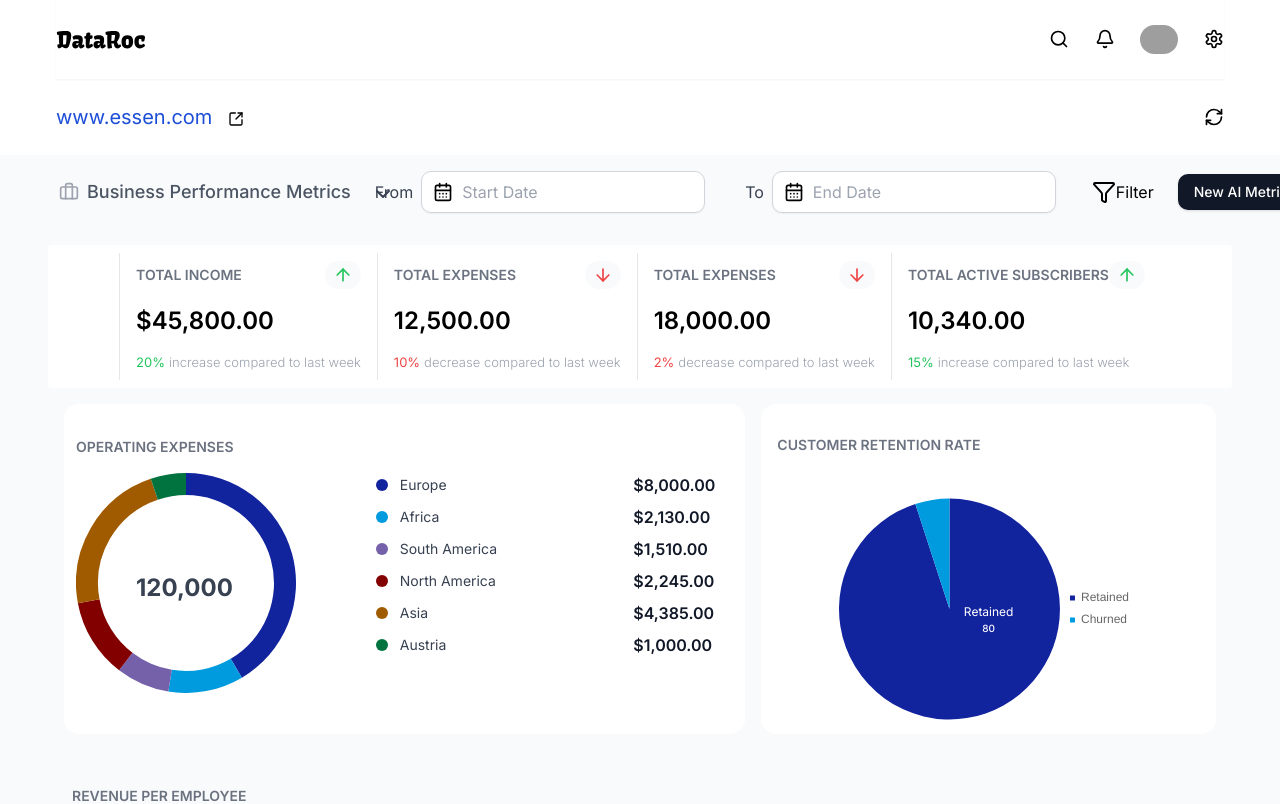
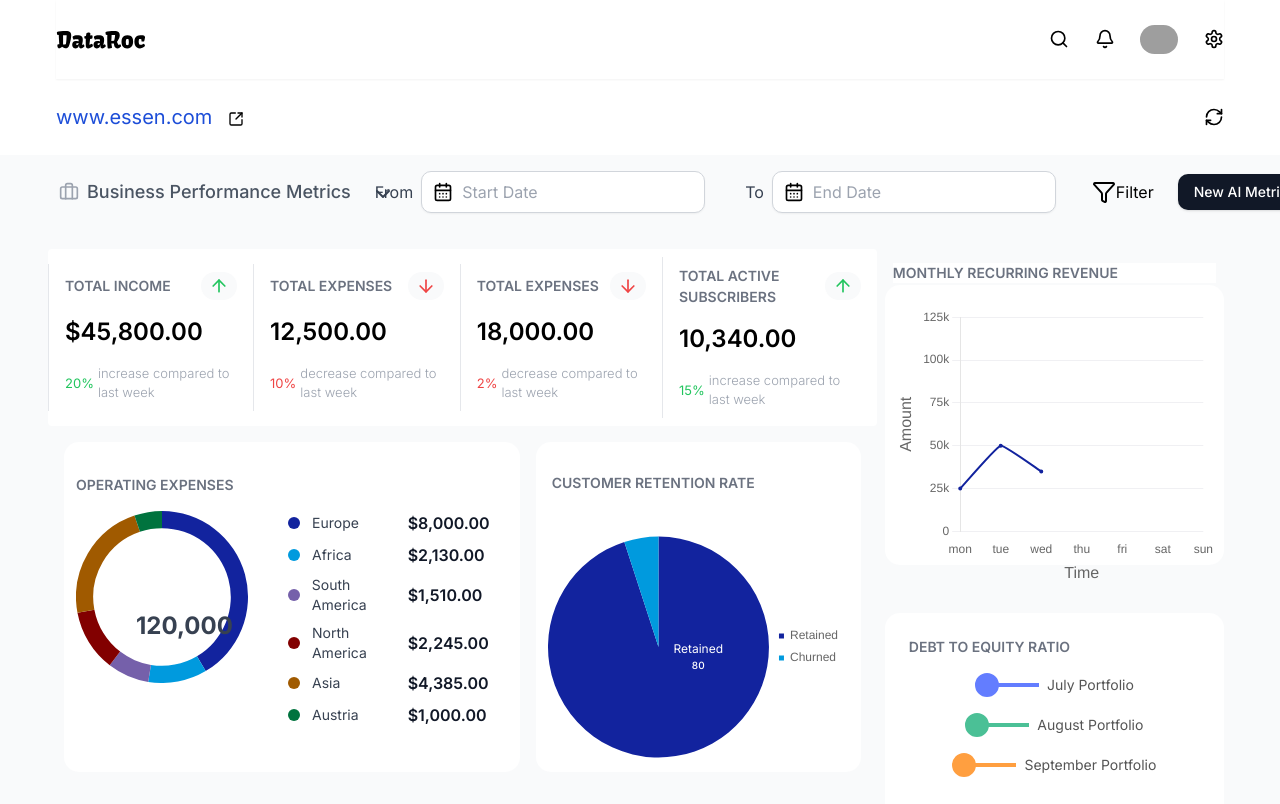
Before and after one commit to ivioje/DataRoc-dashboard, a Next.js app: page /dashboard in a window 1280 px wide. Shown: the top 804 px of the page. Built offline with nearby package versions, Linux system fonts and the light colour scheme; grey boxes are pictures that could not be loaded.

Commit message:
feat: added radar and line charts

```diff
--- a/components/BusinessMetric.tsx
+++ b/components/BusinessMetric.tsx
@@ -4,10 +4,13 @@ import Card from "./Card";
 import OperatingExpenses from "./charts/Expenses";
 import CustomerRetentionChart from "./charts/CustomerRetentionChart";
 import RevenueTable from "./RevenueTable";
+import MonthlyRecurringRevenueChart from "./charts/RecurringRevenueChart";
+import PortfolioComparisonChart from "./charts/PortfolioComparisonChart";
 
 const BusinessMetric = () => {
   return (
-    <div className="my-1">
+    <div className="flex">
+      <div className="my-1 max-w-[70%]">
         {/**cards */}
         <div className="flex items-center justify-center bg-white rounded">
           {CardStat.map((card) => (
@@ -32,6 +35,11 @@ const BusinessMetric = () => {
           <RevenueTable />
         </div>
       </div>
+      <div className="max-w-[30%]">
+        <MonthlyRecurringRevenueChart />
+        <PortfolioComparisonChart />
+      </div>
+    </div>
   );
 };
 
--- /dev/null
+++ b/components/charts/PortfolioComparisonChart.tsx
@@ -0,0 +1,183 @@
+"use client";
+import React, { useState, useRef } from "react";
+import { Radar } from "react-chartjs-2";
+import {
+  Chart as ChartJS,
+  RadialLinearScale,
+  PointElement,
+  LineElement,
+  Filler,
+  Tooltip,
+  Legend,
+} from "chart.js";
+
+ChartJS.register(
+  RadialLinearScale,
+  PointElement,
+  LineElement,
+  Filler,
+  Tooltip,
+  Legend
+);
+
+const PortfolioComparisonChart = () => {
+  const chartRef = useRef(null);
+  const [visibleDatasets, setVisibleDatasets] = useState([true, true, true]);
+
+  const originalData = {
+    labels: ["ROI", "Volatility", "Tax Efficiency", "Cost"],
+    datasets: [
+      {
+        label: "July Portfolio",
+        data: [50, 30, 90, 40],
+        backgroundColor: "rgba(99, 125, 255, 0.2)",
+        borderColor: "rgba(99, 125, 255, 1)",
+        pointBackgroundColor: "rgba(99, 125, 255, 1)",
+        pointBorderColor: "#fff",
+        pointHoverBackgroundColor: "#fff",
+        pointHoverBorderColor: "rgba(99, 125, 255, 1)",
+        borderWidth: 2,
+        fill: true,
+      },
+      {
+        label: "August Portfolio",
+        data: [30, 80, 60, 70],
+        backgroundColor: "rgba(75, 192, 150, 0.2)",
+        borderColor: "rgba(75, 192, 150, 1)",
+        pointBackgroundColor: "rgba(75, 192, 150, 1)",
+        pointBorderColor: "#fff",
+        pointHoverBackgroundColor: "#fff",
+        pointHoverBorderColor: "rgba(75, 192, 150, 1)",
+        borderWidth: 2,
+        fill: true,
+      },
+      {
+        label: "September Portfolio",
+        data: [80, 40, 50, 30],
+        backgroundColor: "rgba(255, 159, 64, 0.2)",
+        borderColor: "rgba(255, 159, 64, 1)",
+        pointBackgroundColor: "rgba(255, 159, 64, 1)",
+        pointBorderColor: "#fff",
+        pointHoverBackgroundColor: "#fff",
+        pointHoverBorderColor: "rgba(255, 159, 64, 1)",
+        borderWidth: 2,
+        fill: true,
+      },
+    ],
+  };
+
+  // Filter visible datasets
+  const data = {
+    ...originalData,
+    datasets: originalData.datasets.filter(
+      (_, index) => visibleDatasets[index]
+    ),
+  };
+
+  const options = {
+    responsive: true,
+    maintainAspectRatio: false,
+    scales: {
+      r: {
+        angleLines: {
+          display: true,
+          color: "rgba(0, 0, 0, 0.1)",
+        },
+        suggestedMin: 0,
+        suggestedMax: 100,
+        ticks: {
+          stepSize: 20,
+          backdropColor: "transparent",
+        },
+        grid: {
+          color: "rgba(0, 0, 0, 0.1)",
+        },
+        pointLabels: {
+          font: {
+            size: 12,
+            weight: "600",
+          },
+          color: "#555",
+        },
+      },
+    },
+    plugins: {
+      legend: {
+        display: false,
+      },
+      tooltip: {
+        enabled: true,
+      },
+    },
+  };
+
+  // Toggle dataset visibility
+  const toggleDataset = (index) => {
+    const newVisibleDatasets = [...visibleDatasets];
+    newVisibleDatasets[index] = !newVisibleDatasets[index];
+    setVisibleDatasets(newVisibleDatasets);
+  };
+
+  const CustomLegend = () => {
+    return (
+      <div className="flex justify-center w-full mb-6 mt-2 flex-wrap gap-4">
+        {originalData.datasets.map((dataset, index) => (
+          <div
+            key={index}
+            className="flex items-center gap-2 cursor-pointer"
+            onClick={() => toggleDataset(index)}
+          >
+            <div className="flex items-center">
+              <div
+                className="w-6 h-6 rounded-full flex items-center justify-center"
+                style={{
+                  backgroundColor: visibleDatasets[index]
+                    ? dataset.borderColor
+                    : "transparent",
+                  border: `2px solid ${dataset.borderColor}`,
+                  opacity: visibleDatasets[index] ? 1 : 0.5,
+                }}
+              ></div>
+              <div
+                className="w-12 h-1 -ml-2"
+                style={{
+                  backgroundColor: dataset.borderColor,
+                  opacity: visibleDatasets[index] ? 1 : 0.5,
+                }}
+              ></div>
+            </div>
+            <span
+              className="text-sm"
+              style={{
+                color: visibleDatasets[index] ? "#555" : "#999",
+              }}
+            >
+              {dataset.label}
+            </span>
+          </div>
+        ))}
+      </div>
+    );
+  };
+
+  return (
+    <div className="flex items-center justify-center flex-col max-w-fit w-fit gap-2 p-6 bg-white rounded-[15px] mx-2 mt-12">
+      <h2 className="text-gray-500 w-full uppercase text-sm font-semibold flex items-start bg-white">
+        DEBT TO EQUITY RATIO
+      </h2>
+
+      <CustomLegend />
+
+      <div className="h-[400px] w-full">
+        <Radar
+          ref={chartRef}
+          data={data}
+          options={options}
+          className="h-full w-full"
+        />
+      </div>
+    </div>
+  );
+};
+
+export default PortfolioComparisonChart;
--- /dev/null
+++ b/components/charts/RecurringRevenueChart.tsx
@@ -0,0 +1,116 @@
+"use client";
+import { Line } from "react-chartjs-2";
+import {
+  Chart as ChartJS,
+  CategoryScale,
+  LinearScale,
+  PointElement,
+  LineElement,
+  Title,
+  Tooltip,
+  Legend,
+} from "chart.js";
+
+ChartJS.register(
+  CategoryScale,
+  LinearScale,
+  PointElement,
+  LineElement,
+  Title,
+  Tooltip,
+  Legend
+);
+
+const MonthlyRecurringRevenueChart = () => {
+  const data = {
+    labels: ["mon", "tue", "wed", "thu", "fri", "sat", "sun"],
+    datasets: [
+      {
+        data: [25000, 50000, 35000, null, null, null, null],
+        backgroundColor: "#12239E",
+        borderColor: "#12239E",
+        pointBackgroundColor: "#12239E",
+        borderWidth: 2,
+        tension: 0.1,
+        fill: false,
+      },
+    ],
+  };
+
+  const options = {
+    responsive: true,
+    maintainAspectRatio: false,
+    scales: {
+      y: {
+        title: {
+          display: true,
+          text: "Amount",
+          font: {
+            size: 16,
+          },
+          color: "#666",
+        },
+        beginAtZero: true,
+        max: 125000,
+        ticks: {
+          stepSize: 25000,
+          callback: function (value) {
+            if (value === 0) return "0";
+            return value / 1000 + "k";
+          },
+        },
+        grid: {
+          color: "#f0f0f3",
+          borderDash: [5, 5],
+          drawBorder: true,
+        },
+        border: {
+          display: true,
+        },
+      },
+      x: {
+        title: {
+          display: true,
+          text: "Time",
+          font: {
+            size: 16,
+          },
+          color: "#666",
+        },
+        grid: {
+          display: false,
+          drawBorder: false,
+        },
+        border: {
+          display: false,
+        },
+      },
+    },
+    plugins: {
+      legend: {
+        display: false,
+      },
+      tooltip: {
+        enabled: true,
+      },
+    },
+    elements: {
+      point: {
+        radius: 1,
+      },
+    },
+  };
+
+  return (
+    <div className="flex items-center justify-center flex-col gap-6 px-2 py-4 max-w-fit max-h-[280px] bg-white rounded-[15px] mx-2 mt-10">
+      <h2 className="text-gray-500 w-full uppercase text-sm font-semibold flex items-start bg-white">
+        MONTHLY RECURRING REVENUE
+      </h2>
+      <div className="h-[300px] w-full">
+        <Line data={data} options={options} className="h-[280px] w-full" />
+      </div>
+    </div>
+  );
+};
+
+export default MonthlyRecurringRevenueChart;
--- a/package.json
+++ b/package.json
@@ -37,7 +37,8 @@
     "react-icons": "^5.4.0",
     "tailwind-merge": "^2.6.0",
     "tailwindcss-animate": "^1.0.7",
-    "zod": "^3.24.1"
+    "zod": "^3.24.1",
+    "zustand": "^5.0.3"
   },
   "devDependencies": {
     "@eslint/eslintrc": "^3",
```
Also changed, not shown: 1 other file (tests, documents, lock files or other folders). Lines whose indentation alone changed are shown as unchanged.
